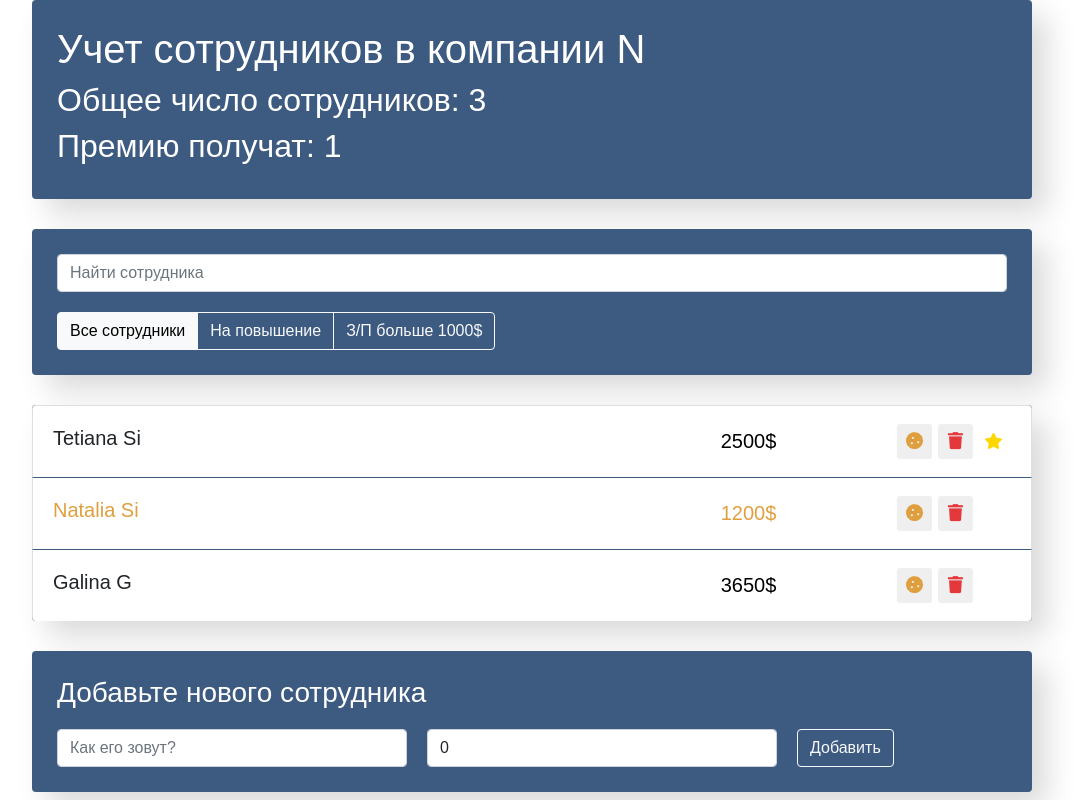
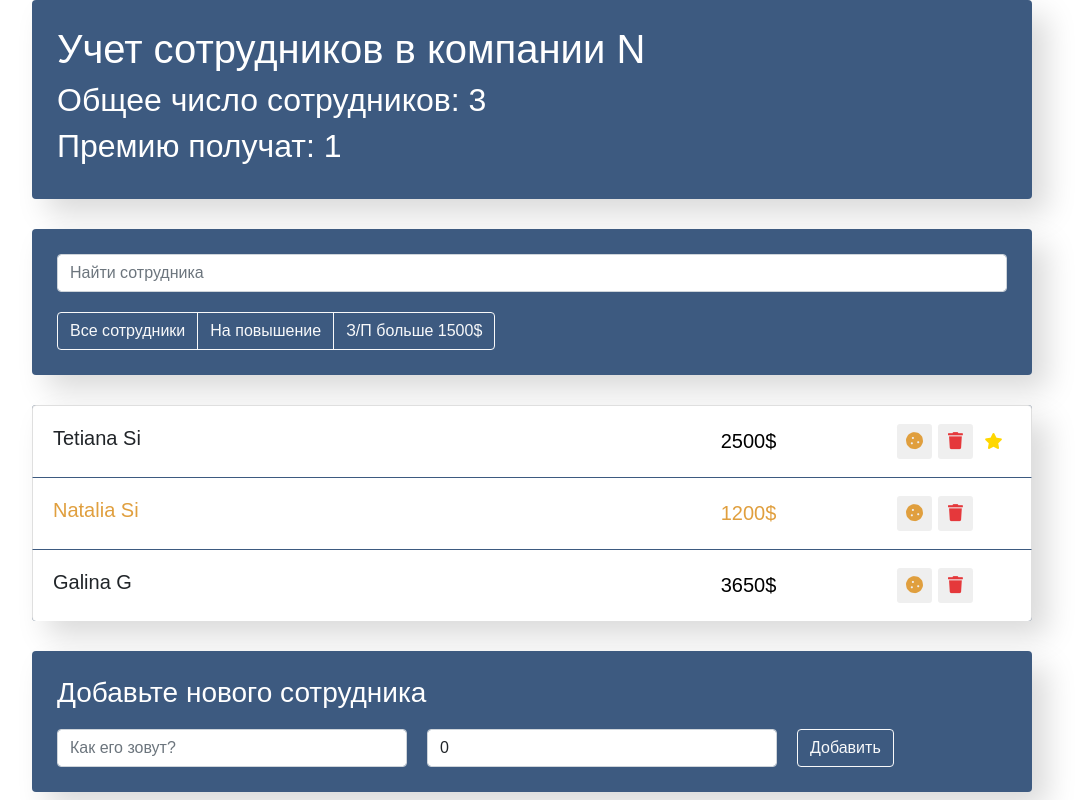
Before and after one commit to SivtsovaT/employees-hooks, a React (Create React App) app: page / in a window 1280 px wide. Shown: the whole page, without its empty margins (108-1192 px from the left). Built offline with nearby package versions, Linux system fonts and the light colour scheme.

Commit message:
Updated project:
- added filters;

```diff
--- a/src/app-filter/app-filter.js
+++ b/src/app-filter/app-filter.js
@@ -1,21 +1,31 @@
 import React from "react";
 import './app-filter.css';
 
-const AppFilter = () => {
+const AppFilter = (props) => {
+
+    const buttonData = [
+        {name: 'all', label: 'Все сотрудники'},
+        {name: 'rise', label: 'На повышение'},
+        {name: 'moreThen1500', label: 'З/П больше 1500$'},
+    ]
+    const buttons = buttonData.map(({name, label}) => {
+        const active = props.filter === name;
+        const clazz = active ? 'btn-light' : 'btn-outline-light';
+        return (
+            <button type='button'
+                    className={`btn ${clazz}`}
+                    key={name}
+                    onClick={() => props.onFilterSelect(name)}
+            >
+                {label}
+            </button>
+        )
+    })
+
+
     return (
         <div className="btn-group">
-            <button type="button"
-                    className="btn btn-light">
-                Все сотрудники
-            </button>
-            <button type="button"
-                    className="btn btn-outline-light">
-                На повышение
-            </button>
-            <button type="button"
-                    className="btn btn-outline-light">
-                З/П больше 1000$
-            </button>
+            {buttons}
         </div>
     )
 }
--- a/src/app/App.js
+++ b/src/app/App.js
@@ -19,6 +19,7 @@
 
     );
     const [term, setTerm] = useState('');
+    const [filter, setFilter] = useState('');
 
    const deleteItem = (id) => {
        const index = data.findIndex(elem => elem.id === id);
@@ -71,11 +72,27 @@
             return item.name.indexOf(term) > -1;
         })
     }
-    const visibleData = searchEmp(data,term);
 
     const onUpdateSearch = (term) => {
         setTerm(term)
     }
+    const  filterPost = (items, filter) => {
+        switch (filter) {
+            case 'rise':
+                return items.filter(item => item.rise);
+            case 'moreThen1500':
+                return items.filter(item => item.salary > 1500);
+            default:
+                return items
+        }
+    }
+    const visibleData = filterPost(searchEmp(data,term), filter);
+
+    const onFilterSelect = (filter) => {
+        setFilter(filter)
+    }
+
+
 
     return (
 
@@ -86,7 +103,9 @@
 
             <div className="search-panel">
                 <SearchPanel onUpdateSearch={onUpdateSearch}/>
-                <AppFilter/>
+                <AppFilter filter={filter}
+                           onFilterSelect={onFilterSelect}
+                />
             </div>
 
             <EmployeesList data={visibleData}
```
